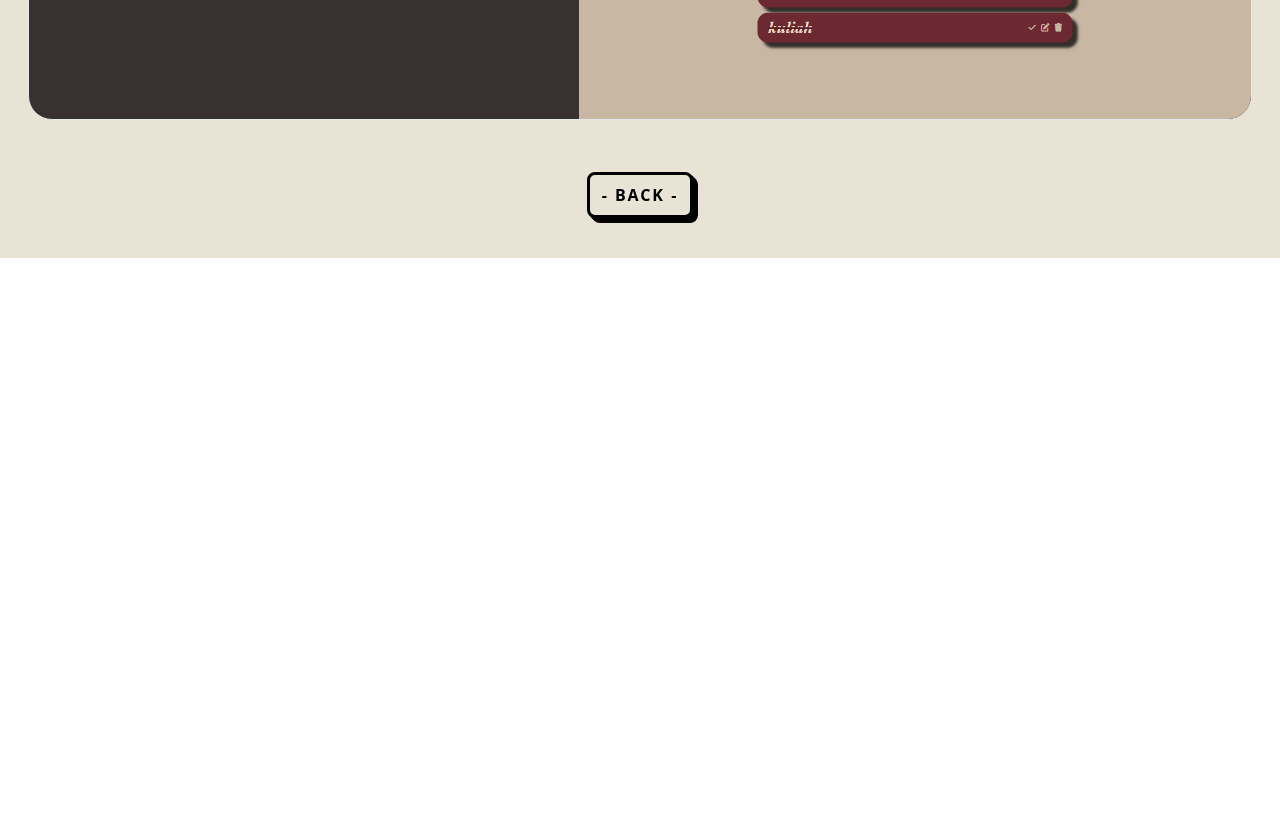
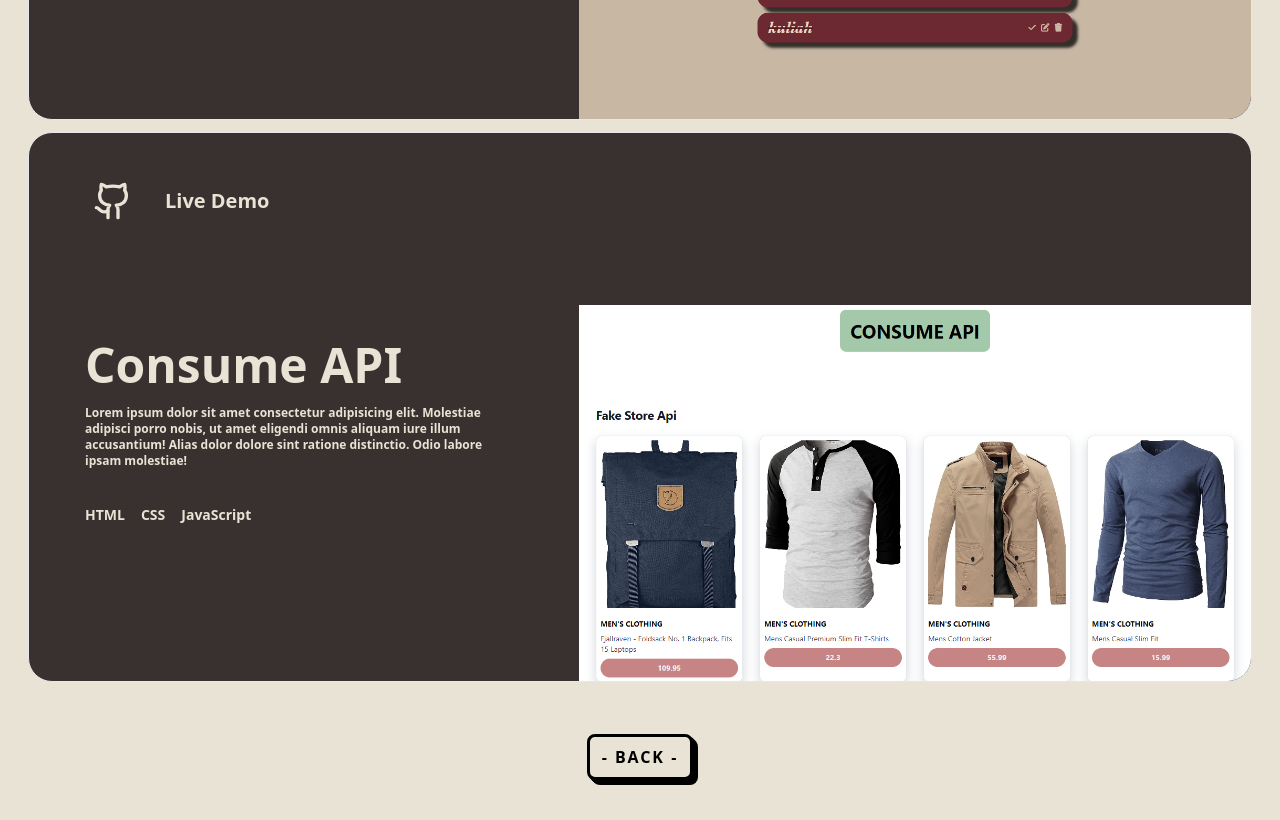
Before and after one commit to ramdhannassyirah/PortfolioV2.0, a Nuxt app: page /projectWeb in a window 1280 px wide. Shown: the part 1080-1900 px from the top of the page. Before the commit the page ends 1338 px from the top, so only its background shows below. Built offline with nearby package versions, Linux system fonts and the light colour scheme; a web font is replaced by a local one.

Commit message:
newProject

```diff
--- a/components/projectsWeb.vue
+++ b/components/projectsWeb.vue
@@ -20,6 +20,12 @@
         :Img="projects[1].img"
         :title="projects[1].title"
         :link="projects[1].link"
+        v-motion-slide-visible-left
+      />
+      <CardProjects
+        :Img="projects[2].img"
+        :title="projects[2].title"
+        :link="projects[2].link"
         v-motion-slide-visible-left
       />
     </div>
@@ -69,6 +75,7 @@
 <script>
 import imgBook from "../assets/img/bookself-apps.png";
 import imgToDo from "../assets/img/ToDoList.png";
+import imgConsumeApi from "../assets/img/consume-api.png";
 export default {
   data() {
     return {
@@ -83,6 +90,11 @@ export default {
           link: "https://ramdhannassyirah.github.io/ToDoListSubmission/",
           img: imgToDo,
         },
+        {
+          title: "Consume API",
+          link: "https://consume-api-nu.vercel.app/",
+          img: imgConsumeApi,
+        },
       ],
     };
   },
--- a/pages/projectWeb.vue
+++ b/pages/projectWeb.vue
@@ -9,6 +9,12 @@
       :Img="projects[1].img"
       :title="projects[1].title"
       :link="projects[1].link"
+    />
+    <CardProjects
+      :Img="projects[2].img"
+      :title="projects[2].title"
+      :link="projects[2].link"
+      v-motion-slide-visible-left
     />
 
     <NuxtLink class="button-54 text-2xl font-bold my-10 rounded-lg" to="/"
@@ -52,6 +58,7 @@
 <script>
 import imgBook from "../assets/img/bookself-apps.png";
 import imgToDo from "../assets/img/ToDoList.png";
+import imgConsumeApi from "../assets/img/consume-api.png";
 export default {
   data() {
     return {
@@ -66,6 +73,11 @@ export default {
           link: "https://ramdhannassyirah.github.io/ToDoListSubmission/",
           img: imgToDo,
         },
+        {
+          title: "Consume API",
+          link: "https://consume-api-nu.vercel.app/",
+          img: imgConsumeApi,
+        },
       ],
     };
   },
```
Also changed, not shown: assets/img/consume-api.png (added).
